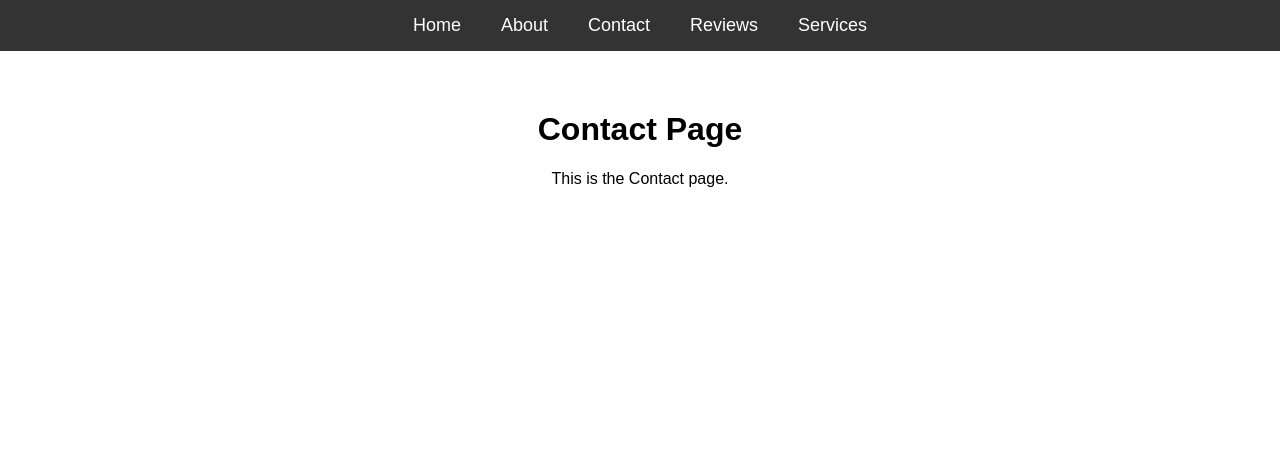
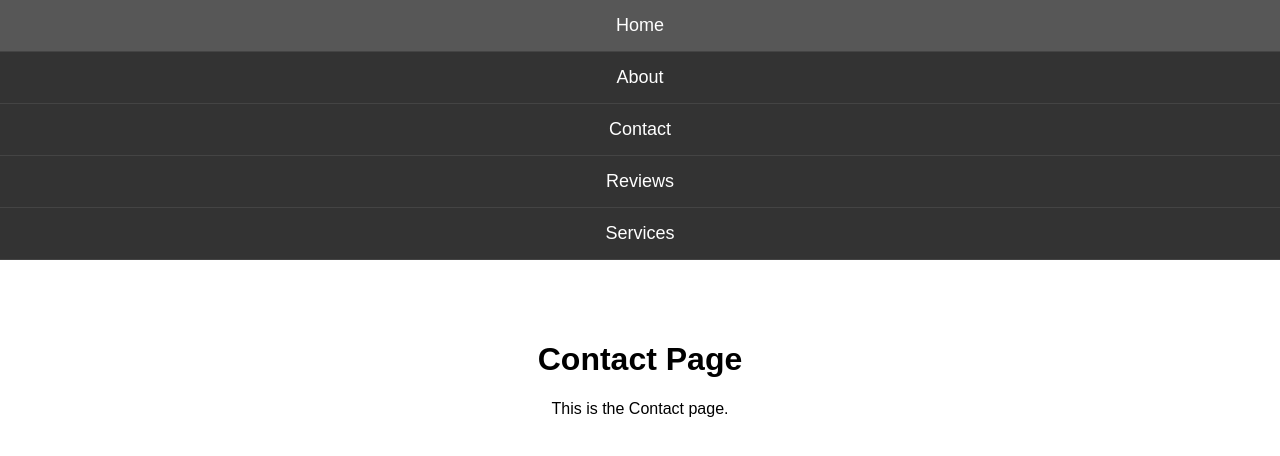
Before and after one commit to Previdant/Samuel, a plain HTML site: page contact.html in a window 1280 px wide. Drawn offline with Linux system fonts and the light colour scheme.

Commit message:
Update contact.html

```diff
--- a/contact.html
+++ b/contact.html
@@ -12,28 +12,28 @@
         }
         .navbar {
             display: flex;
-            justify-content: center;
+            flex-direction: column; /* Stack buttons vertically */
+            align-items: center; /* Center align the buttons */
             background-color: #333;
-            position: -webkit-sticky;
             position: fixed;
             width: 100%;
             top: 0;
             z-index: 1000;
-            overflow-x: auto;
         }
         .navbar a {
-            display: block;
-            padding: 15px 20px;
-            font-size: 18px;
+            width: 100%; /* Make each button take the full width of the navbar */
+            padding: 15px 20px; /* Increased padding for better touch target */
+            font-size: 18px; /* Adjusted font size for smaller screens */
             color: white;
             text-align: center;
             text-decoration: none;
+            border-bottom: 1px solid #444; /* Add a border to separate the buttons */
         }
         .navbar a:hover {
             background-color: #575757;
         }
         .content {
-            margin-top: 70px;
+            margin-top: 300px; /* Adjust this value to fit the height of the navbar */
             text-align: center;
             padding: 20px;
         }
```
